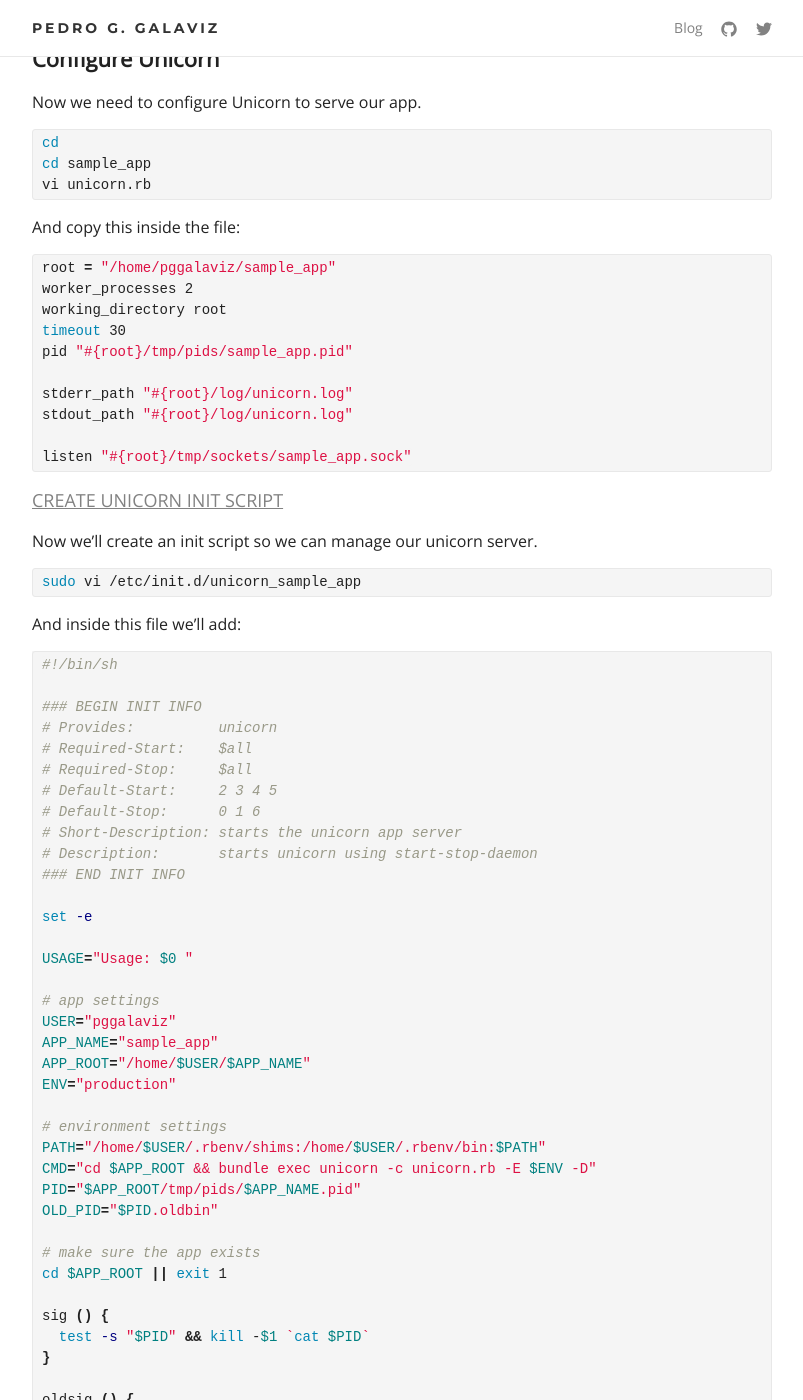
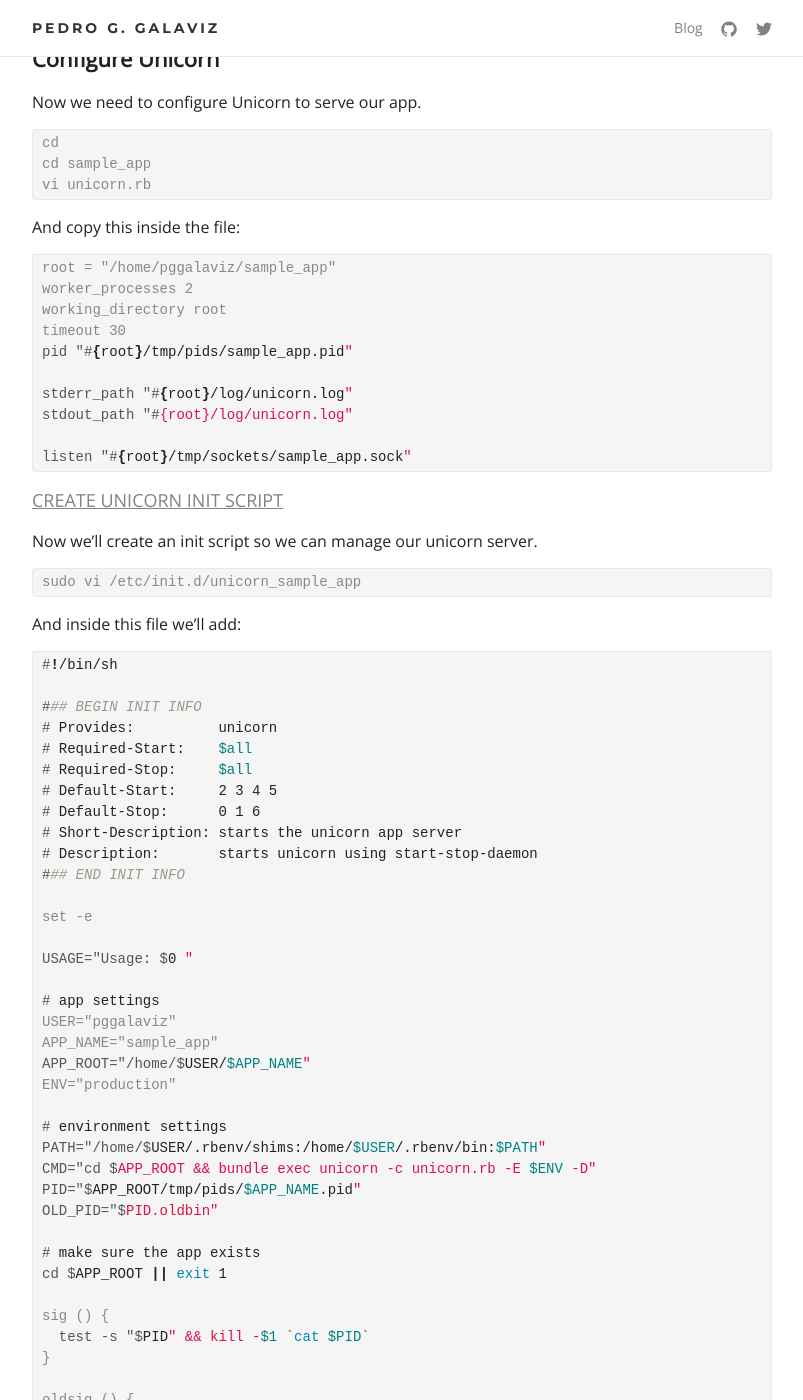
Before and after one commit to pggalaviz/pggalaviz, a Jekyll site: the page built from _posts/2015-12-22-multiple-sinatra-apps-deployment.md, in a window 1280 px wide and 1400 px high, scrolled down 6262 px. Shown: the whole window, without its empty margins (238-1041 px from the left). Built offline with Jekyll 4.4.1, drawn with Linux system fonts in a browser that asks for light colours; comment, search, counter and statistics services are not loaded; some of the changed text lies outside the part shown.

Commit message:
new post

````diff
--- a/_posts/2015-12-22-multiple-sinatra-apps-deployment.md
+++ b/_posts/2015-12-22-multiple-sinatra-apps-deployment.md
@@ -25,7 +25,7 @@ This is a very basic server configuration, there are multiple steps to secure ou
 
 Conect to your server, log as the `root` user using the following command (substitute the highlighted word with your server's public IP address):
 
-{% highlight shell %}
+{% highlight console %}
 ssh root@SERVER_IP_ADDRESS
 {% endhighlight %}
 
@@ -35,13 +35,13 @@ Complete the login process by accepting the warning about host authenticity if i
 
 This example creates a new user called "pggalaviz", but you should replace it with a user name that you like:
 
-{% highlight shell %}
+{% highlight console %}
 adduser pggalaviz
 {% endhighlight %}
 
 Next, assign a password to the new user (again, substitute "pggalaviz" with the user that you just created):
 
-{% highlight shell %}
+{% highlight console %}
 passwd pggalaviz
 {% endhighlight %}
 
@@ -49,7 +49,7 @@ Enter a strong password, and repeat it again to verify it.
 We have a new user account with regular account privileges. However, we need to do administrative tasks.
 As root, run this command to add your new user to the wheel group (substitute the highlighted word with your new user):
 
-{% highlight shell %}
+{% highlight console %}
 gpasswd -a pggalaviz wheel
 {% endhighlight %}
 
@@ -59,40 +59,40 @@ Now your user can run commands with super user privileges!
 
 If you don't have a public key already, generate one by running this command at the terminal of your local machine (your computer not the server)!
 
-{% highlight shell %}
+{% highlight console %}
 ssh-keygen
 {% endhighlight %}
 
 Press 'return key' to accept (don't modify the path) and add a password to your keys (this last step is optional).
 If you already had or you just created your keys run this command on your local machine to print your public key (id_rsa.pub):
 
-{% highlight shell %}
+{% highlight console %}
 cat ~/.ssh/id_rsa.pub
 {% endhighlight %}
 
 it should print something like this:
 
-{% highlight shell %}
+{% highlight console %}
 ssh-rsa AAAAB3N.......zaC1yc2 localuser@machine.local
 {% endhighlight %}
 
 Select it all and copy it to the clipboard.
 On the server as the root user enter this command to switch to the user we created at the begining of this tutorial:
 
-{% highlight shell %}
+{% highlight console %}
 su - pggalaviz
 {% endhighlight %}
 
 Now we're going to create a folder named .ssh and change its permissions for security reasons:
 
-{% highlight shell %}
+{% highlight console %}
 mkdir .ssh
 chmod 700 .ssh
 {% endhighlight %}
 
 Create a new file by running:
 
-{% highlight shell %}
+{% highlight console %}
 vi .ssh/authorized_keys
 {% endhighlight %}
 
@@ -100,19 +100,19 @@ Enter 'insert' mode by pressing `i` and paste your previoulsy copied ssh key. pr
 
 Change the file permissions:
 
-{% highlight shell %}
+{% highlight console %}
 chmod 600 .ssh/authorized_keys
 {% endhighlight %}
 
 and return to the root user by running:
 
-{% highlight shell %}
+{% highlight console %}
 exit
 {% endhighlight %}
 
 Now, you'll be able to login to your server by running something like
 
-{% highlight shell %}
+{% highlight console %}
 ssh pggalaviz@SERVER_IP_ADDRESS
 {% endhighlight %}
 
@@ -120,7 +120,7 @@ ssh pggalaviz@SERVER_IP_ADDRESS
 
 Log in to your server using your user (not root) and open the SSH configuration file by running:
 
-{% highlight shell %}
+{% highlight console %}
 vi /etc/ssh/sshd_config
 {% endhighlight %}
 
@@ -134,7 +134,7 @@ Enter insert mode by pressing `i` and edit the line so it looks like `PermitRoot
 
 Press `:x` and enter to save changes and then run the following command to reload SSH.
 
-{% highlight shell %}
+{% highlight console %}
 sudo systemctl reload sshd.service
 {% endhighlight %}
 
@@ -146,13 +146,13 @@ ___
 
 First install the EPEL package:
 
-{% highlight shell %}
+{% highlight console %}
 sudo yum install epel-release
 {% endhighlight %}
 
 Then you should confirm that all packages are updated by running:
 
-{% highlight shell %}
+{% highlight console %}
 sudo yum update
 {% endhighlight %}
 
@@ -160,7 +160,7 @@ sudo yum update
 
 Install all the packages needed such as gcc, make, git, binutils, etc.
 
-{% highlight shell %}
+{% highlight console %}
 sudo yum install -y git-core zlib zlib-devel gcc-c++ patch readline readline-devel libyaml-devel libffi-devel openssl-devel make bzip2 autoconf automake libtool bison curl sqlite-devel curl-devel
 {% endhighlight %}
 
@@ -168,7 +168,7 @@ sudo yum install -y git-core zlib zlib-devel gcc-c++ patch readline readline-dev
 
 We'll use 'rbenv' to install and manage Ruby versions, just run these commands:
 
-{% highlight shell %}
+{% highlight console %}
 cd
 git clone git://github.com/sstephenson/rbenv.git .rbenv
 echo 'export PATH="$HOME/.rbenv/bin:$PATH"' >> ~/.bash_profile
@@ -186,38 +186,38 @@ If nothing appears then logout from the server, log in again using ssh and run `
 
 Now we'll install Ruby:
 
-{% highlight shell %}
+{% highlight console %}
 rbenv install -v 2.2.2
 {% endhighlight %}
 
 This will install Ruby version 2.2.2, this can take some minutes.
-After install let's set the default version our shell will use by running:
+After install let's set the default version our console will use by running:
 
-{% highlight shell %}
+{% highlight console %}
 rbenv global 2.2.2
 {% endhighlight %}
 
 Finally let's verify ruby was installed properly with this command:
 
-{% highlight shell %}
+{% highlight console %}
 ruby -v
 {% endhighlight %}
 
 After ruby is installed run this command to install gems without documentation and save yourself some time and disk usage:
 
-{% highlight shell %}
+{% highlight console %}
 echo "gem: --no-document" > ~/.gemrc
 {% endhighlight %}
 
 Now lets install some basic gems:
 
-{% highlight shell %}
+{% highlight console %}
 gem install bundler rack sinatra unicorn
 {% endhighlight %}
 
 Whenever you install a new version of Ruby or a gem that provides commands, you should run the rehash sub-command. This will install shims for all Ruby executables known to rbenv, which will allow you to use the executables:
 
-{% highlight shell %}
+{% highlight console %}
 rbenv rehash
 {% endhighlight %}
 
@@ -227,7 +227,7 @@ ___
 
 Just for this tutorial lets create a simple sinatra app.
 
-{% highlight shell %}
+{% highlight console %}
 cd
 mkdir sample_app
 cd sample_app
@@ -235,7 +235,7 @@ cd sample_app
 
 We'll use Sinatra's modular style, start by creating the following archives and folders inside our sample_app folder:
 
-{% highlight shell %}
+{% highlight console %}
 assets
   |_ css
       |_app.scss
@@ -344,7 +344,7 @@ Inside the views/home.erb lets add:
 
 Finally on app's directory run:
 
-{% highlight shell %}
+{% highlight console %}
 bundle install
 {% endhighlight %}
 
@@ -354,7 +354,7 @@ ___
 
 Now we need to configure Unicorn to serve our app.
 
-{% highlight shell %}
+{% highlight console %}
 cd
 cd sample_app
 vi unicorn.rb
@@ -362,7 +362,7 @@ vi unicorn.rb
 
 And copy this inside the file:
 
-{% highlight shell %}
+{% highlight console %}
 root = "/home/pggalaviz/sample_app"
 worker_processes 2
 working_directory root
@@ -379,13 +379,13 @@ listen "#{root}/tmp/sockets/sample_app.sock"
 
 Now we'll create an init script so we can manage our unicorn server.
 
-{% highlight shell %}
+{% highlight console %}
 sudo vi /etc/init.d/unicorn_sample_app
 {% endhighlight %}
 
 And inside this file we'll add:
 
-```shell
+```console
 #!/bin/sh
 
 ### BEGIN INIT INFO
@@ -460,14 +460,14 @@ Check that you change `# app settings` to your app and user data.
 
 Save and exit the file. Now to enable unicorn to start on boot lets run:
 
-{% highlight shell %}
+{% highlight console %}
 sudo chmod 755 /etc/init.d/unicorn_sample_app
 sudo chkconfig --levels 235 unicorn_sample_app on
 {% endhighlight %}
 
 Lets start our Unicorn server now:
 
-{% highlight shell %}
+{% highlight console %}
 sudo service unicorn_sample_app start
 {% endhighlight %}
 
@@ -479,13 +479,13 @@ ___
 
 First we need to install Nginx to our server. Just run:
 
-{% highlight shell %}
+{% highlight console %}
 sudo yum install nginx
 {% endhighlight %}
 
 next, we'll enable it to start on server boot:
 
-{% highlight shell %}
+{% highlight console %}
 sudo chkconfig --levels 235 nginx on
 {% endhighlight %}
 
@@ -493,7 +493,7 @@ sudo chkconfig --levels 235 nginx on
 
 First we'll open the nginx configuration file by running:
 
-{% highlight shell %}
+{% highlight console %}
 sudo vi /etc/nginx/nginx.conf
 {% endhighlight %}
 
@@ -529,7 +529,7 @@ http {
 
 Check you changed the user to yours. Now let's create our server file:
 
-{% highlight shell %}
+{% highlight console %}
 sudo vi /etc/nginx/conf.d/sample_app.conf
 {% endhighlight %}
 
@@ -564,7 +564,7 @@ server {
 Change to match your user and app's data. Save and exit.
 Now let's start our nginx server by running:
 
-{% highlight shell %}
+{% highlight console %}
 sudo service nginx start
 {% endhighlight %}
 
@@ -584,13 +584,13 @@ For each app you'll need to create a "unicorn.rb" file inside the app's folder t
 
 you can start any unicorn process by typing:
 
-{% highlight shell %}
+{% highlight console %}
 sudo service unicorn_sample_app start
 {% endhighlight %}
 
 If you are updating your app first pull the repo code from git to your app's folder and then type:
 
-{% highlight shell %}
+{% highlight console %}
 sudo service unicorn_sample_app restart
 sudo service nginx restart
 {% endhighlight %}
````
